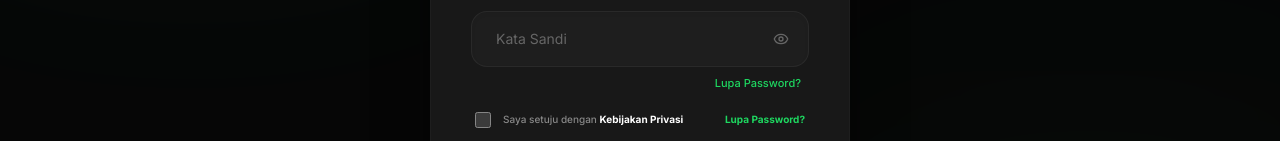
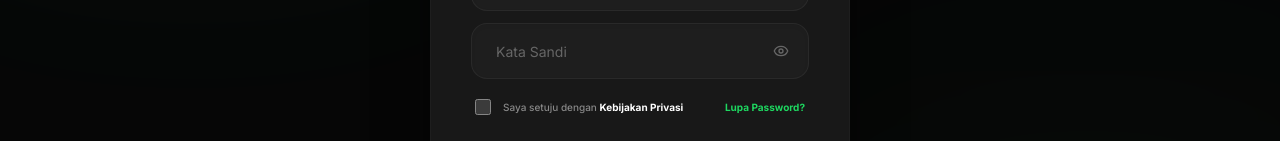
Before and after one commit to risuunava/smart-campus-helpdesk-unsap, a Next.js app in the folder frontend/: page /login in a window 1280 px wide. Shown: the part 409-550 px from the top of the page. Built offline with nearby package versions, Linux system fonts and the light colour scheme.

Commit message:
fix(ui): remove duplicate forgot password link on login page

```diff
--- a/frontend/src/app/(auth)/login/page.tsx
+++ b/frontend/src/app/(auth)/login/page.tsx
@@ -137,11 +137,6 @@ export default function LoginPage() {
                       </FormItem>
                     )}
                   />
-                  <div className="flex justify-end px-2 pt-1">
-                    <Link href="/forgot-password" className="text-[11px] text-[#1ed760] hover:text-[#1fdf64] hover:underline font-medium transition-colors">
-                      Lupa Password?
-                    </Link>
-                  </div>
                 </div>
               </div>
 
```
